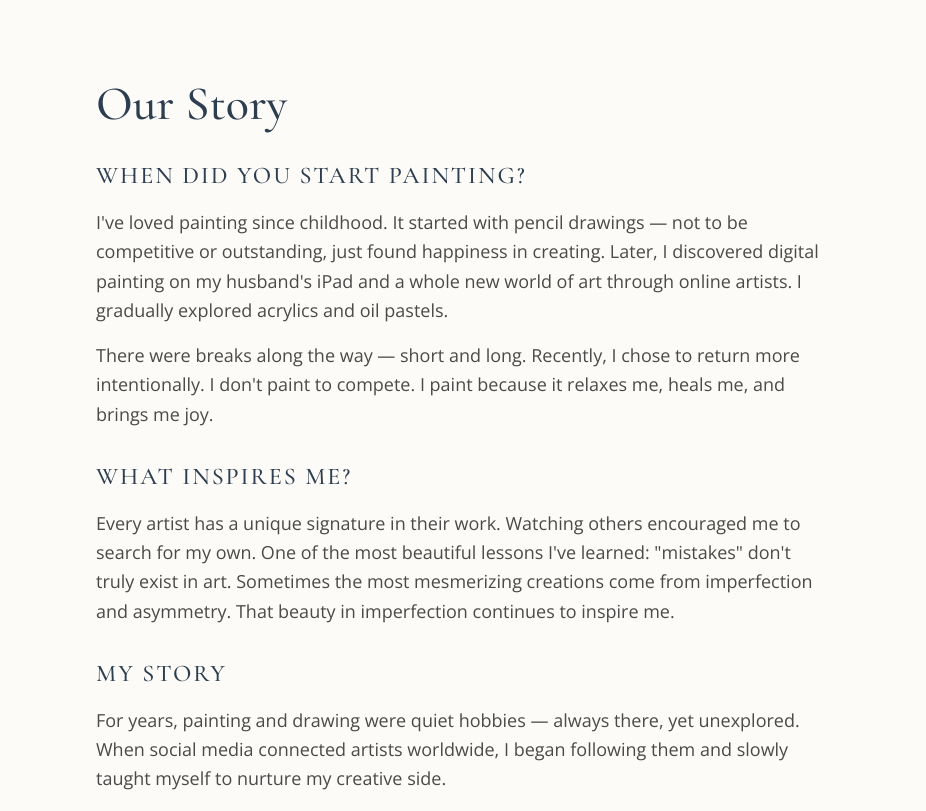
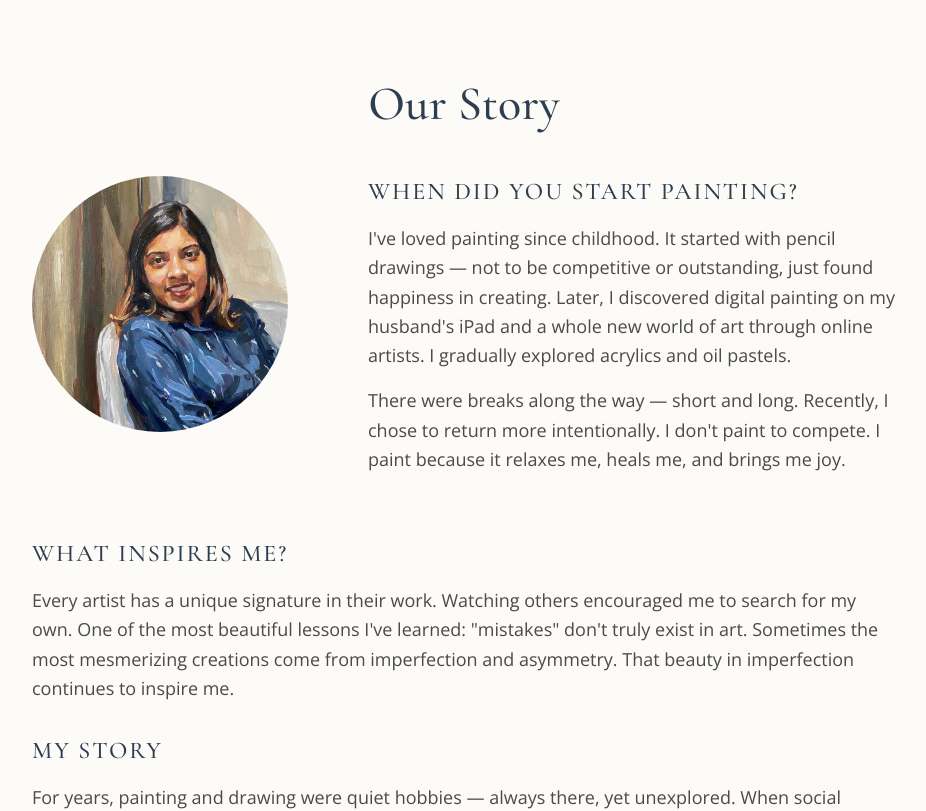
Before and after one commit to daredeep33/spilledpalettestudio, a Next.js app: page /about in a window 1280 px wide. Shown: the top 811 px of the page, without its empty margins (176-1102 px from the left). Built offline with nearby package versions, Linux system fonts and the light colour scheme.

Commit message:
Add artist photo to About page

```diff
--- a/app/about/page.tsx
+++ b/app/about/page.tsx
@@ -1,4 +1,5 @@
 import type { Metadata } from 'next'
+import Image from 'next/image'
 
 export const metadata: Metadata = {
   title: 'About | Spilled Palette Studio',
@@ -8,12 +9,25 @@ export const metadata: Metadata = {
 export default function AboutPage() {
   return (
     <main className="min-h-screen bg-[#FDFBF7]">
-      <div className="max-w-3xl mx-auto px-4 py-20">
-        <h1 className="font-serif text-4xl sm:text-5xl text-[#2c3e50] mb-8">
+      <div className="max-w-4xl mx-auto px-4 py-20">
+        <h1 className="font-serif text-4xl sm:text-5xl text-[#2c3e50] mb-12 text-center">
           Our Story
         </h1>
 
-        <div className="space-y-8 text-[#4a4a4a]">
+        <div className="flex flex-col md:flex-row gap-12 items-start mb-16">
+          <div className="w-full md:w-1/3 flex-shrink-0">
+            <div className="relative w-64 h-64 mx-auto md:mx-0 overflow-hidden rounded-full">
+              <Image
+                src="/images/aswathi.jpg"
+                alt="Aswathi Bindhu Jawahar"
+                fill
+                className="object-cover"
+                sizes="256px"
+              />
+            </div>
+          </div>
+
+          <div className="flex-1 space-y-8 text-[#4a4a4a]">
             <section>
               <h2 className="font-serif text-2xl text-[#2c3e50] mb-4">
                 When did you start painting?
@@ -25,7 +39,10 @@ export default function AboutPage() {
                 There were breaks along the way — short and long. Recently, I chose to return more intentionally. I don't paint to compete. I paint because it relaxes me, heals me, and brings me joy.
               </p>
             </section>
+          </div>
+        </div>
 
+        <div className="space-y-8 text-[#4a4a4a]">
           <section>
             <h2 className="font-serif text-2xl text-[#2c3e50] mb-4">
               What inspires me?
```
Lines whose indentation alone changed are shown as unchanged.
